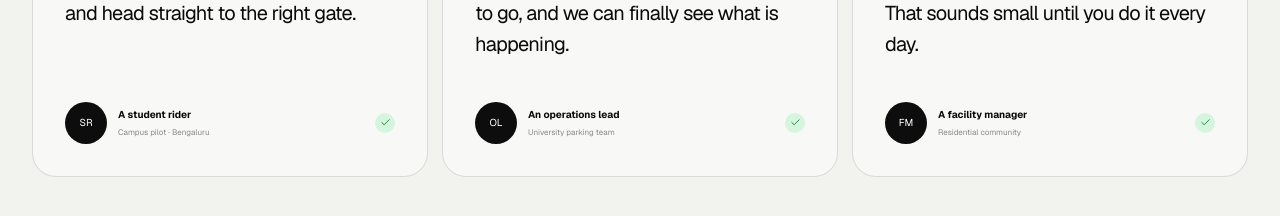
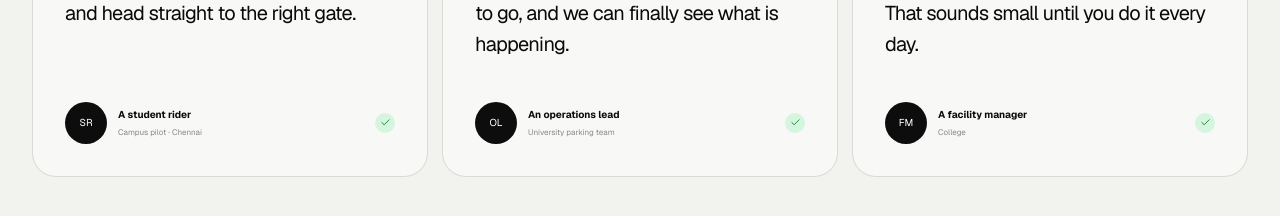
Before and after one commit to Rishabh-0707/gridee_, a Next.js app: page / in a window 1280 px wide. Shown: the part 7260-7476 px from the top of the page. Built offline with nearby package versions, Linux system fonts and the light colour scheme.

Commit message:
Update testimonial locations

```diff
--- a/app/page.tsx
+++ b/app/page.tsx
@@ -178,7 +178,7 @@ const testimonials = [
   {
     quote: "I used to leave early just to account for parking. Now I check before I leave and head straight to the right gate.",
     name: "A student rider",
-    role: "Campus pilot · Bengaluru",
+    role: "Campus pilot · Chennai",
     initials: "SR",
   },
   {
@@ -190,7 +190,7 @@ const testimonials = [
   {
     quote: "The number plate check saves us from maintaining another paper register. That sounds small until you do it every day.",
     name: "A facility manager",
-    role: "Residential community",
+    role: "College",
     initials: "FM",
   },
 ];
```
